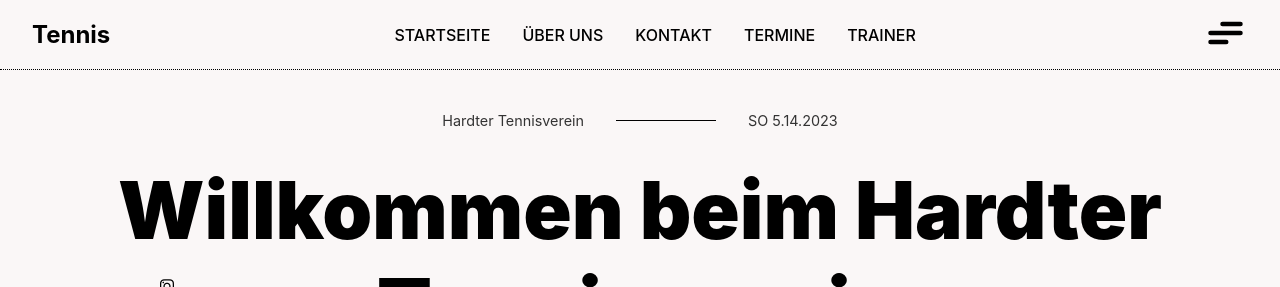
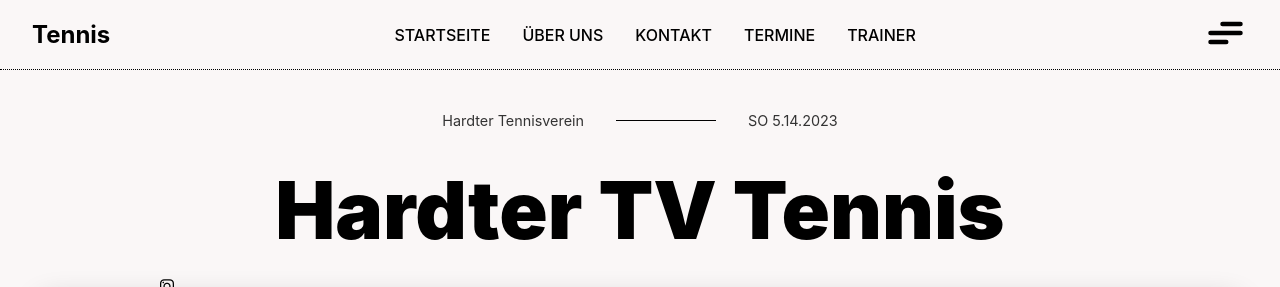
Before and after one commit to Myandr/tennis-website, a Flask app: page / in a window 1280 px wide. Shown: the top 287 px of the page. Run offline with Flask 3, Linux system fonts and the light colour scheme.

Commit message:
Update index2.html

```diff
--- a/templates/index2.html
+++ b/templates/index2.html
@@ -755,7 +755,7 @@ iframe {
             <span class="span"></span>
             <span>SO 5.14.2023</span>
         </div>
-        <h1 class="sermon-title">Willkommen beim Hardter Tennisverein</h1>
+        <h1 class="sermon-title">Hardter TV Tennis</h1>
         <div class="video-container">
             <!-- Video-Placeholder -->
         </div>
```
